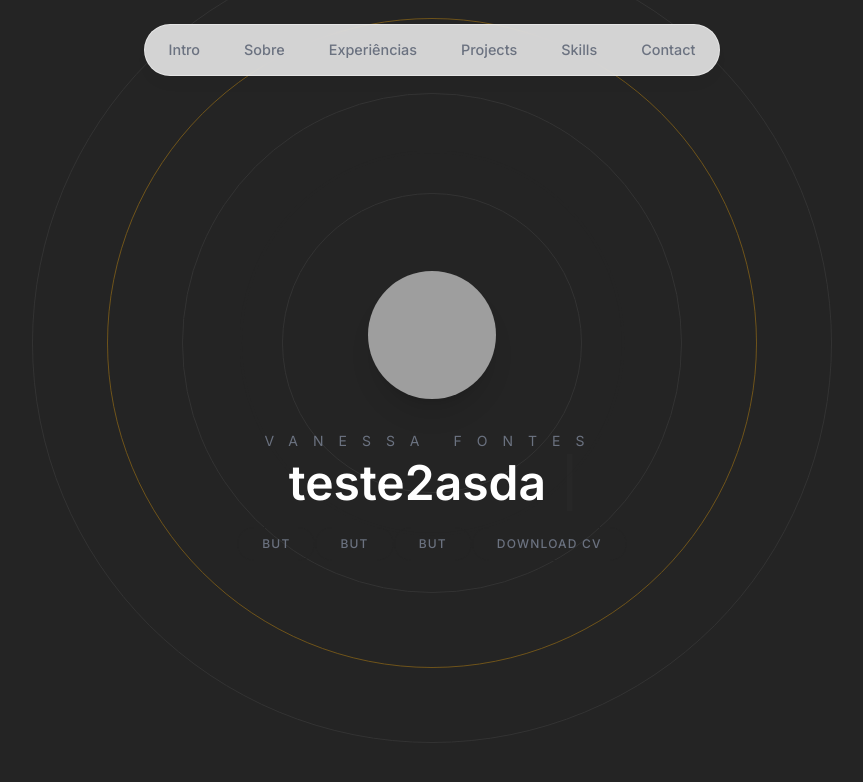
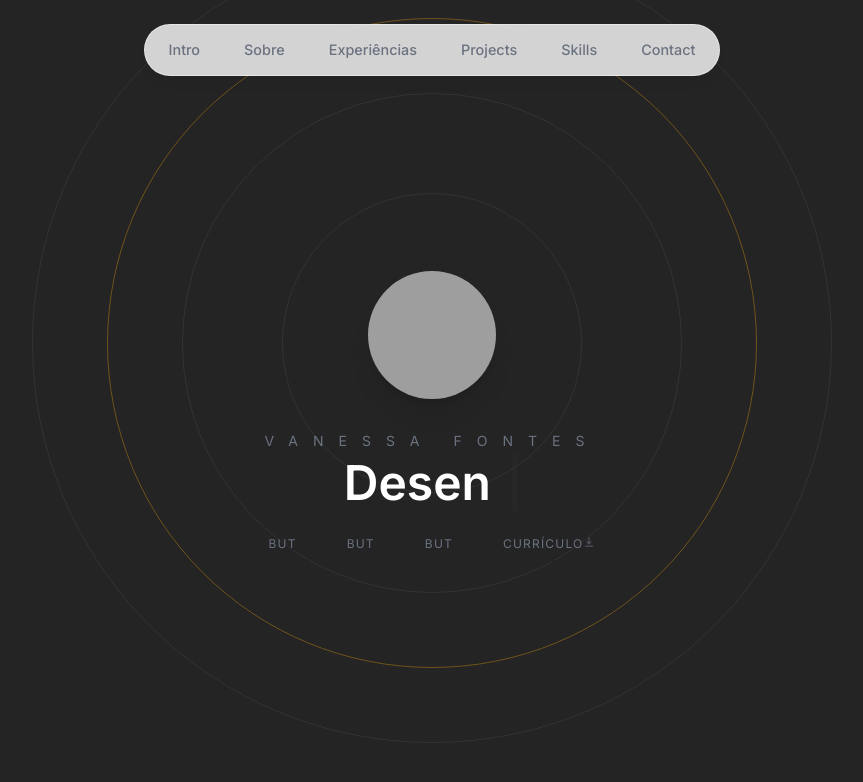
Before and after one commit to vxfontes/portfolio, a Next.js app: page / in a window 1280 px wide. Shown: the top 782 px of the page, without its empty margins (208-1071 px from the left). Built offline with nearby package versions, Linux system fonts and the light colour scheme; grey boxes are pictures that could not be loaded.

Commit message:
fix: corrigindo espaçamento

```diff
--- a/src/components/Intro.tsx
+++ b/src/components/Intro.tsx
@@ -1,12 +1,13 @@
 import { Cursor, useTypewriter } from "react-simple-typewriter";
 import BackgroundCircles from "./BackgroundCircles";
 import Link from "next/link";
-// import { HiDownload } from "react-icons/hi";
+import { HiDownload } from "react-icons/hi";
 import { motion } from "framer-motion";
+import { ptBR as locale } from '../data/infos'
 
 const Intro = () => {
     const [text, count] = useTypewriter({
-        words: ['teste1', 'teste2asda', 'askdald'],
+        words: locale.intro.frases,
         loop: true,
         delaySpeed: 2000,
     })
@@ -27,26 +28,28 @@ const Intro = () => {
                 </div>
 
                 <motion.div
-                    className="flex flex-row font-medium"
+                    className="pt-5"
                     initial={{ opacity: 0, y: 100 }}
                     animate={{ opacity: 1, y: 0 }}
                     transition={{
                         delay: 0.1,
                     }}
                 >
-                    <Link href='#' className="pt-5">
+                    <Link href='#'>
                         <button className="introButton">but</button>
                     </Link>
-                    <Link href='#' className="pt-5">
+                    <Link href='#'>
                         <button className="introButton">but</button>
                     </Link>
-                    <Link href='#' className="pt-5">
+                    <Link href='#'>
                         <button className="introButton">but</button>
                     </Link>
-                    <Link href='#' className="pt-5">
-                        <button className="introButton group flex items-center gap-1 rounded-full outline-none focus:scale-110 hover:scale-110 active:scale-105 transition cursor-pointer">
-                            Download CV{" "}
-                            {/* <HiDownload className="opacity-60 group-hover:translate-y-1 transition" /> */}
+                    <Link href='#'>
+                        <button className="introButton group gap-1 rounded-full outline-none focus:scale-110 hover:scale-110 active:scale-105 transition cursor-pointer">
+                            <div className="flex">
+                                {locale.intro.baixar} {" "}
+                                <HiDownload className="opacity-60 group-hover:translate-y-1 transition" />
+                            </div>
                         </button>
                     </Link>
                 </motion.div>
```
